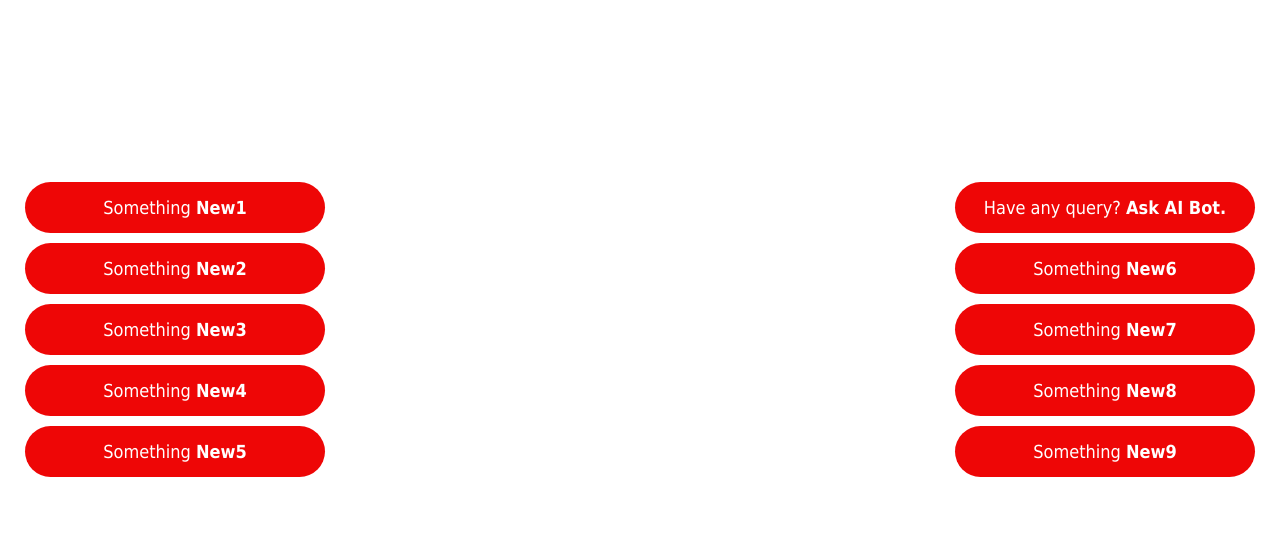
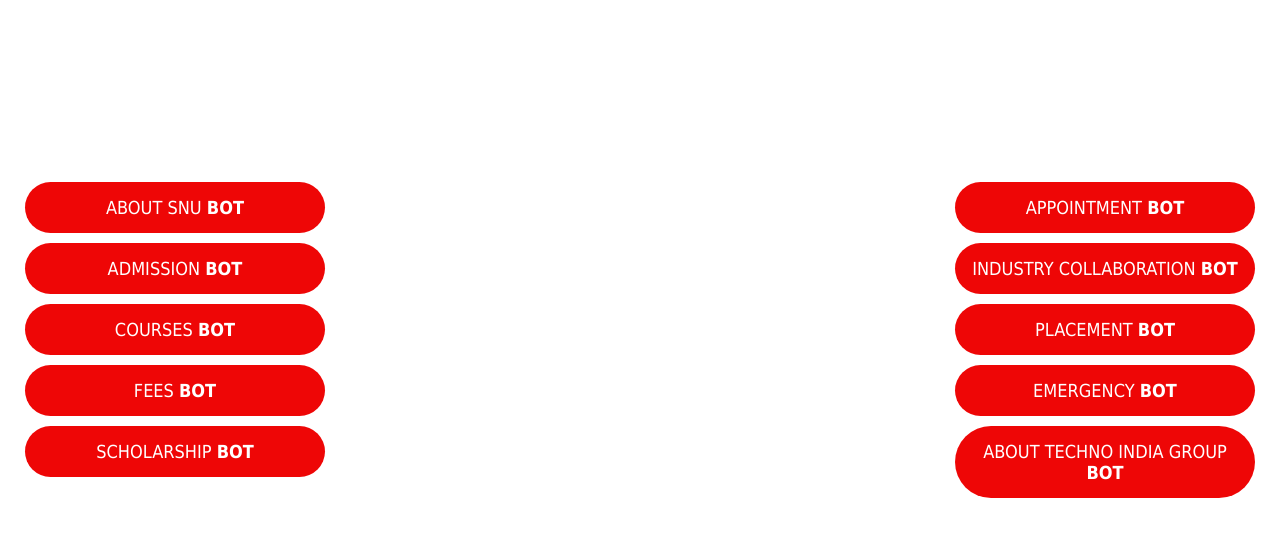
Before and after one commit to samidhyak94/KioskCloned, a PHP site: page / in a window 1280 px wide. Shown: the part 267-800 px from the top of the page. Run offline with PHP 8.4, Linux system fonts and the light colour scheme; some libraries are stand-ins or nearby versions.

Commit message:
Update index.php

```diff
--- a/index.php
+++ b/index.php
@@ -45,18 +45,18 @@
     </div>
     <div style="overflow: auto;">
       <div class="left-menu">
-        <button id ="1" class="open-button" onclick="openForm()">Something <b>New1</b></button>
-        <button class="open-button" onclick="openForm()">Something <b>New2</b></button>
-        <button class="open-button" onclick="openForm()">Something <b>New3</b></button>
-        <button class="open-button" onclick="openForm()">Something <b>New4</b></button>
-        <button class="open-button" onclick="openForm()">Something <b>New5</b></button>
+        <button id ="1" class="open-button" onclick="openForm()">ABOUT SNU <b>BOT</b></button>
+        <button class="open-button" onclick="openForm()">ADMISSION <b>BOT</b></button>
+        <button class="open-button" onclick="openForm()">COURSES <b>BOT</b></button>
+        <button class="open-button" onclick="openForm()">FEES <b>BOT</b></button>
+        <button class="open-button" onclick="openForm()">SCHOLARSHIP <b>BOT</b></button>
       </div>
       <div class="right-menu">
-        <button class="open-button fl-rt" onclick="openForm()">Have any query? <b>Ask AI Bot.</b></button>
-        <button class="open-button fl-rt" onclick="openForm()">Something <b>New6</b></button>
-        <button class="open-button fl-rt" onclick="openForm()">Something <b>New7</b></button>
-        <button class="open-button fl-rt" onclick="openForm()">Something <b>New8</b></button>
-        <button class="open-button fl-rt" onclick="openForm()">Something <b>New9</b></button>
+        <button class="open-button fl-rt" onclick="openForm()">APPOINTMENT <b>BOT</b></button>
+        <button class="open-button fl-rt" onclick="openForm()">INDUSTRY COLLABORATION <b>BOT</b></button>
+        <button class="open-button fl-rt" onclick="openForm()">PLACEMENT <b>BOT</b></button>
+        <button class="open-button fl-rt" onclick="openForm()">EMERGENCY <b>BOT</b></button>
+        <button class="open-button fl-rt" onclick="openForm()">ABOUT TECHNO INDIA GROUP <b>BOT</b></button>
       </div>
     </div>
 
```
